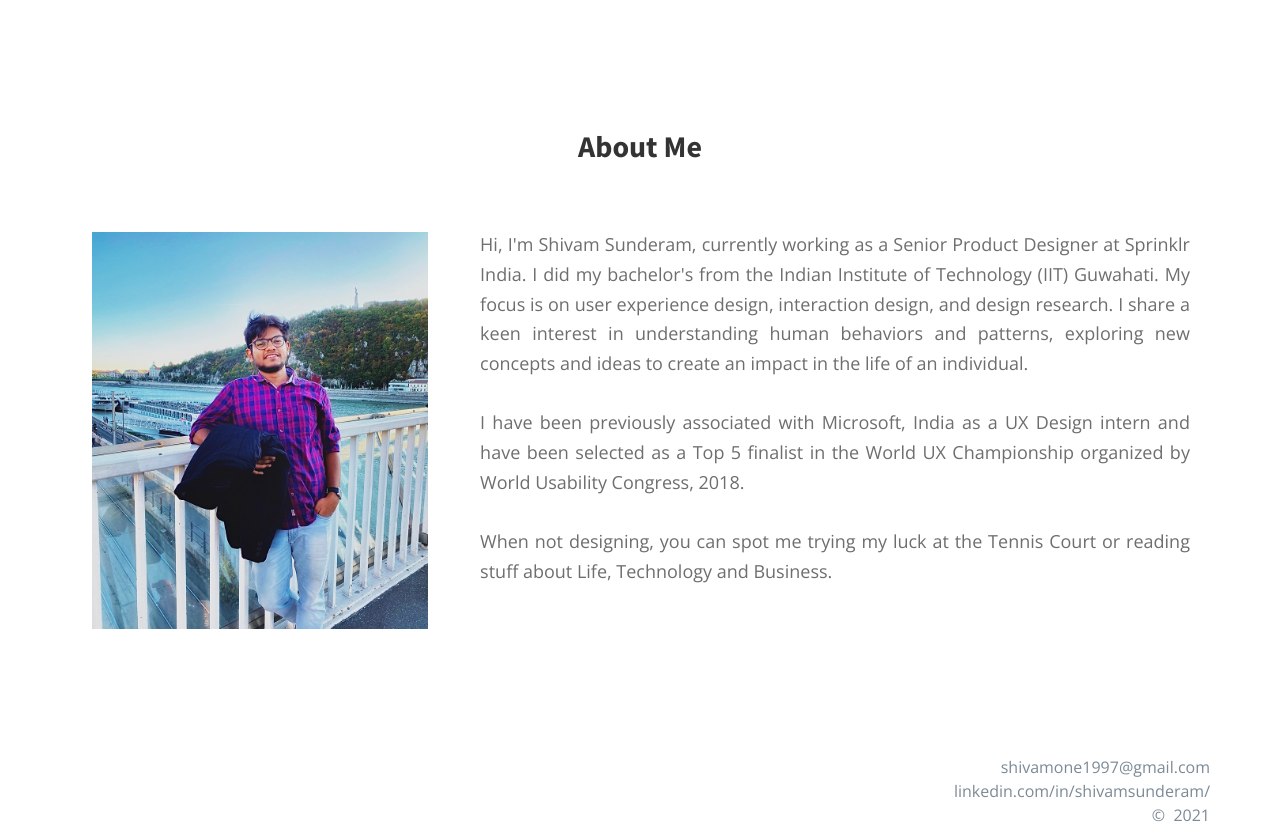
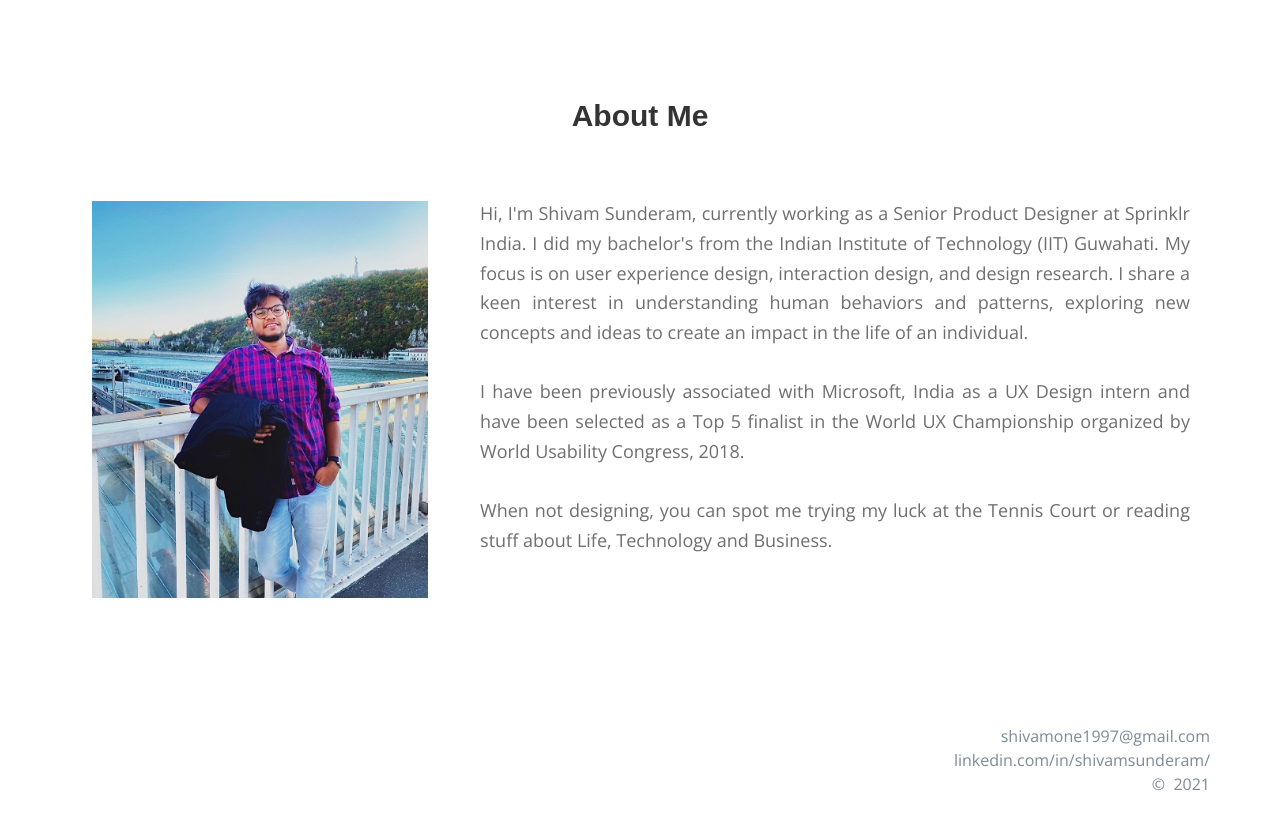
Before and after one commit to Shivamsunderam/design, a plain HTML site: page index.html in a window 1280 px wide. Shown: the part 1662-2492 px from the top of the page. Drawn offline with nearby package versions, Linux system fonts and the light colour scheme.

Commit message:
Update style.css

```diff
--- a/css/style.css
+++ b/css/style.css
@@ -23,7 +23,7 @@ nav.navbar{
 	font-weight: 700;
 }
 #main{
-	font-family: 'Open Sans', sans-serif;
+	font-family: 'Source+Sans+Pro', sans-serif;
 	font-weight: 600;
 
 	background-color: #ffffff;
@@ -130,8 +130,8 @@ img.project:hover{
 /* About Page */
 
 h2.heading2{
-	font-family: 'Source Sans Pro', sans-serif;
-	font-weight: 700;
+	font-family: 'Source+Sans+Pro', sans-serif;
+	font-weight: 600;
 	padding-top: 6%;
 	padding-bottom: 5%;
 }
```
